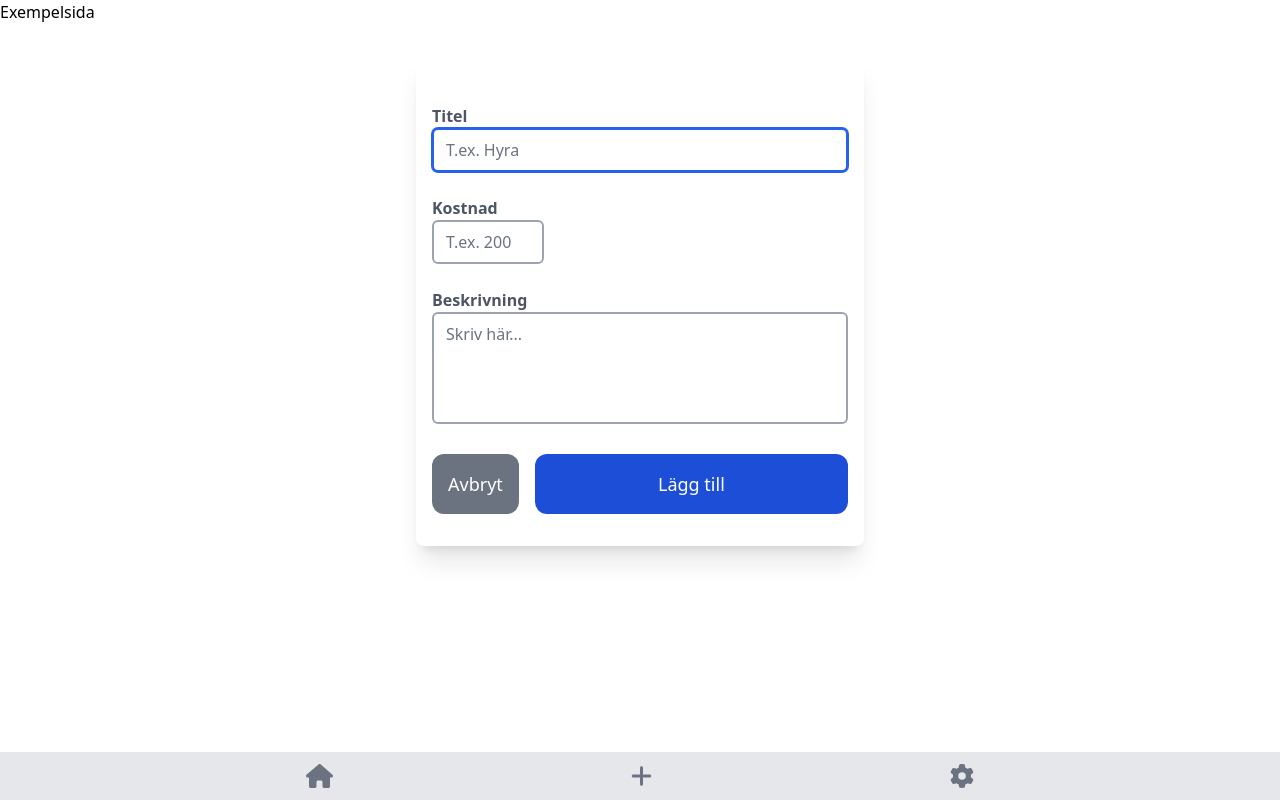
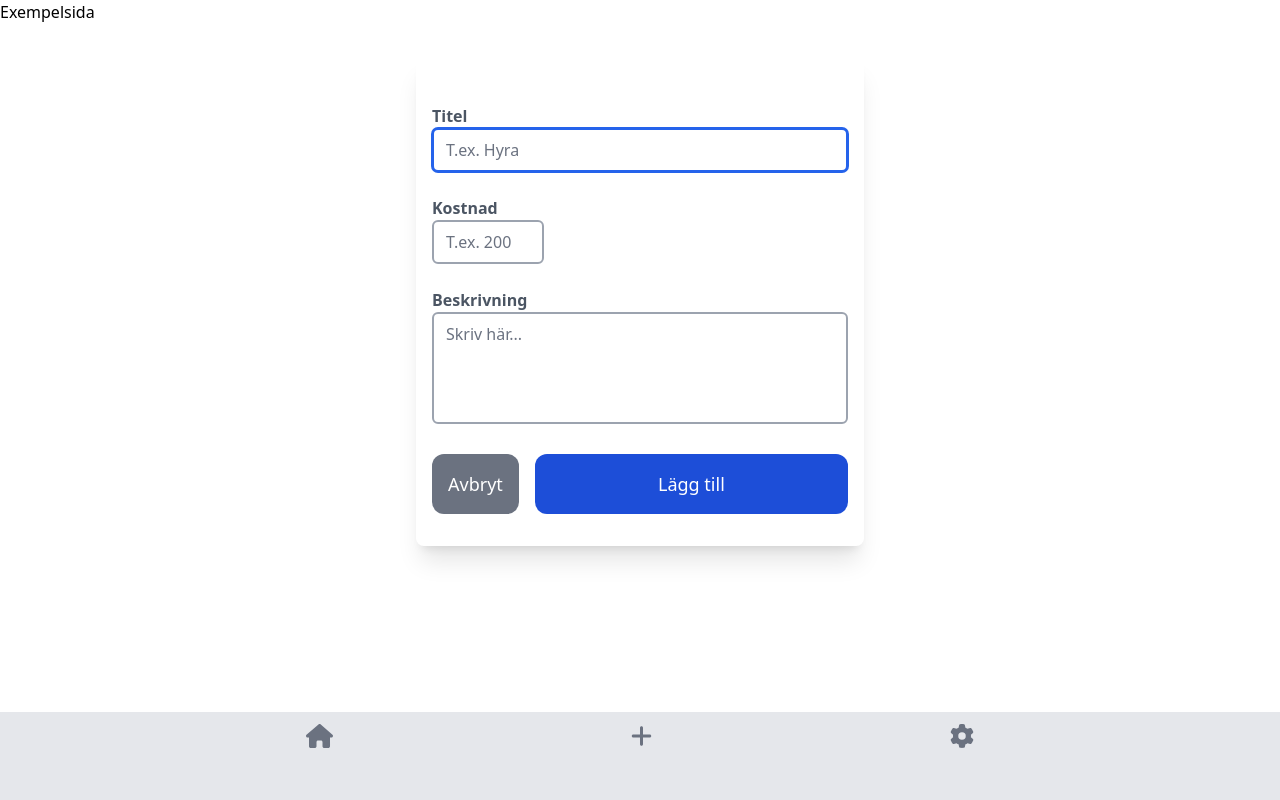
Before and after one commit to Danster2020/ekonomiappen-v2, a React (Vite) app in the folder frontend/: page /example_page in a window 1280 px wide. Built offline with nearby package versions, Linux system fonts and the light colour scheme; no server answers.

Commit message:
fixed footer offset and dark bg

```diff
--- a/frontend/index.html
+++ b/frontend/index.html
@@ -12,7 +12,11 @@
   <link rel="shortcut icon" href="/favicon.ico">
   <meta name="msapplication-TileColor" content="#da532c">
   <meta name="msapplication-config" content="/browserconfig.xml">
-  <meta name="theme-color" content="#ffffff">
+
+  <meta name="theme-color" content="#000000" media="(prefers-color-scheme: dark)">
+  <meta name="theme-color" content="#FFFFFF" media="(prefers-color-scheme: light)">
+  <meta name="apple-mobile-web-app-status-bar-style" content="black-translucent">
+
 
   <meta name="viewport" content="width=device-width, initial-scale=1.0" />
   <title>Ekonomiappen</title>
--- a/frontend/src/index.css
+++ b/frontend/src/index.css
@@ -3,6 +3,7 @@
 @tailwind utilities;
 
 @layer base {
+
     body {
         @apply dark:bg-def_dark_1 dark:text-white;
     }
@@ -17,7 +18,7 @@
 
         .footer {
             @apply fixed bottom-0 left-0 right-0 p-2 mt-8 text-gray-500 bg-gray-200;
-            padding-bottom: calc(0.5rem + env(safe-area-inset-bottom))
+            padding-bottom: calc(3rem + env(safe-area-inset-bottom))
         }
 
         .button_1 {
```
Also changed, not shown: frontend/public/site.webmanifest.
